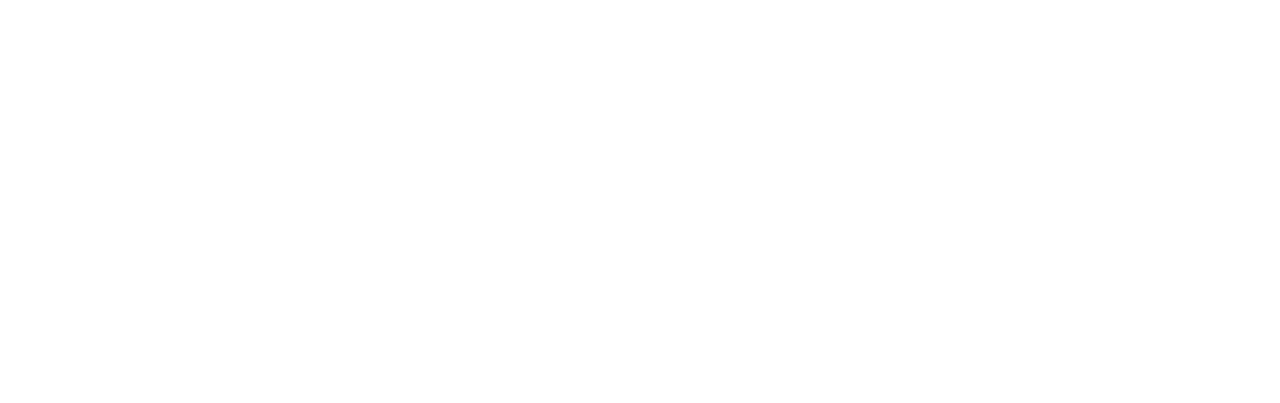
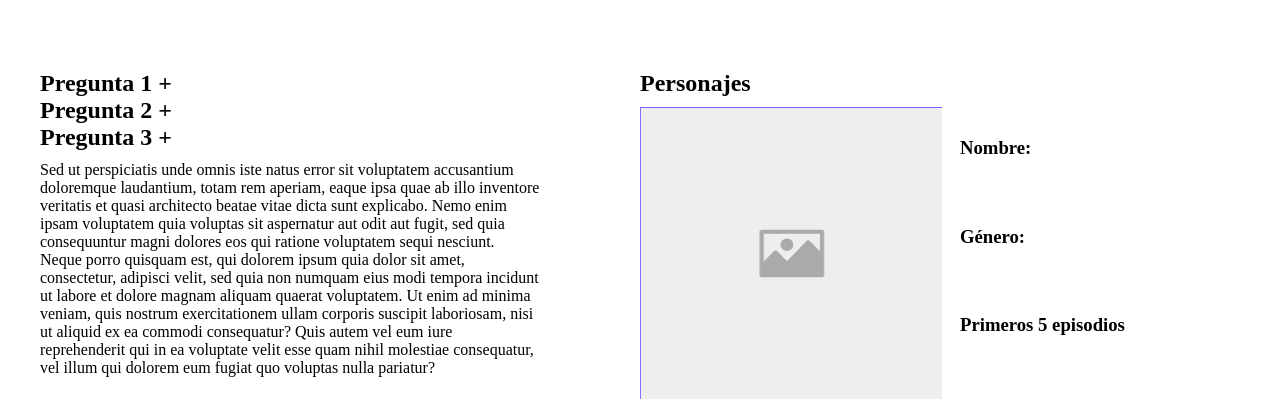
Before and after one commit to juansanudo02/prueba-tecnica, a React (Create React App) app: page / in a window 1280 px wide. Shown: the part 1731-2134 px from the top of the page. Before the commit the page ends 1726 px from the top, so only its background shows below. Built offline with nearby package versions, Linux system fonts and the light colour scheme.

Commit message:
characters layout

```diff
--- /dev/null
+++ b/src/components/Characters.jsx
@@ -0,0 +1,39 @@
+import React from 'react'
+import BlankImage from '../logo/mostsold.png'
+const Characters = () => {
+    return (
+        <section className="final">
+            <div className="final__questions">
+                <h1>Pregunta 1              +</h1>
+                <h1>Pregunta 2              +</h1>
+                <h1>Pregunta 3              +</h1>
+                <p>Sed ut perspiciatis unde omnis iste natus error sit voluptatem
+                   accusantium doloremque laudantium, totam rem aperiam, eaque
+                   ipsa quae ab illo inventore veritatis et quasi architecto
+                   beatae vitae dicta sunt explicabo. Nemo enim ipsam voluptatem
+                   quia voluptas sit aspernatur aut odit aut fugit, sed quia
+                   consequuntur magni dolores eos qui ratione voluptatem sequi
+                   nesciunt. Neque porro quisquam est, qui dolorem ipsum quia dolor
+                   sit amet, consectetur, adipisci velit, sed quia non numquam eius
+                   modi tempora incidunt ut labore et dolore magnam aliquam quaerat
+                   voluptatem. Ut enim ad minima veniam, quis nostrum exercitationem
+                   ullam corporis suscipit laboriosam, nisi ut aliquid ex ea commodi
+                   consequatur? Quis autem vel eum iure reprehenderit qui in ea voluptate
+                   velit esse quam nihil molestiae consequatur, vel illum qui dolorem
+                   eum fugiat quo voluptas nulla pariatur?</p>
+            </div>
+            <div className="final__characters">
+                <div className="final__characters__img"><h1>Personajes</h1>
+                <img src={BlankImage}></img>
+                </div>
+                <div className="final__character__rickandmorty">
+                    <h3>Nombre:</h3>
+                    <h3>Género:</h3>
+                    <h3>Primeros 5 episodios</h3>
+                </div>
+            </div>
+        </section>
+    )
+}
+
+export default Characters
--- a/src/contains/LandingPagesCont/index.js
+++ b/src/contains/LandingPagesCont/index.js
@@ -5,6 +5,7 @@
 import Recipe from '../../components/Recipe'
 import ImageCarousel from '../../components/ImageCarousel'
 import CarouselItem from './mostsold.png'
+import Characters from '../../components/Characters'
 
 
 
@@ -104,7 +105,7 @@
             <Banner/>
             <Recipe />
              <ImageCarousel images={images} />
-
+             <Characters />
 
 
 
--- a/src/styles/landingPages.scss
+++ b/src/styles/landingPages.scss
@@ -209,3 +209,32 @@
      color: #EBA904;
      font-size: 20px;
  }
+
+
+ //characters
+.final{
+    display: grid;
+    grid-template-columns: repeat(2, 1fr);
+    margin-top: 100px;
+}
+.final__characters{
+
+    display: grid;
+    grid-template-columns: repeat(2, 1fr);
+}
+.final__characters h1{
+    margin-bottom: 10px;
+}
+.final__questions{
+    padding-left: 40px;
+    padding-right: 100px;
+}
+.final__questions p{
+ margin-top:10px;
+}
+.final__character__rickandmorty{
+    display: flex;
+    flex-direction: column;
+    justify-content:space-evenly;
+
+}
```
